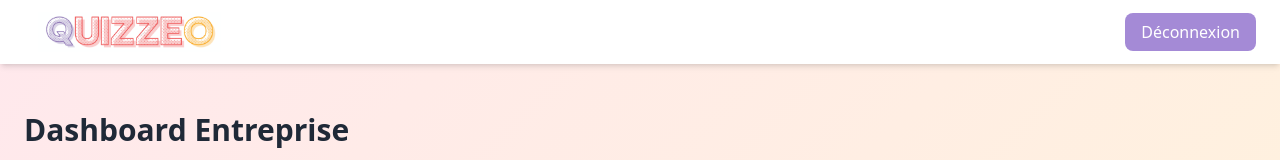
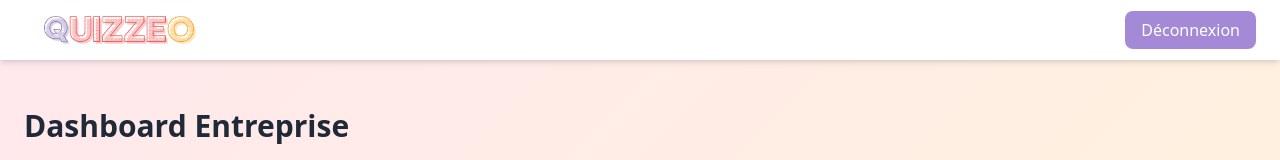
Before and after one commit to KOSAAKU/QUIZZ-PROJETWEB-IPSSI, a website: page public/dashbentreprise.html in a window 1280 px wide. Shown: the top 160 px of the page. Drawn offline with nearby package versions, Linux system fonts and the light colour scheme.

Commit message:
reduction logo

```diff
--- a/public/dashbentreprise.html
+++ b/public/dashbentreprise.html
@@ -4,7 +4,6 @@
     <meta charset="UTF-8">
     <meta name="viewport" content="width=device-width, initial-scale=1.0">
     <title>Dashboard Entreprise - Quizzeo</title>
-    <!-- Tailwind CSS CDN -->
     <script src="https://cdn.tailwindcss.com"></script>
     <link rel="stylesheet" href="/assets/css/style.css">
 </head>
@@ -12,7 +11,7 @@
 
     <header class="bg-white shadow-md">
         <nav class="container mx-auto px-6 py-3 flex justify-between items-center">
-            <a href="/" class="text-2xl font-bold text-gray-800"> <img class="h-10" src="/assets/img/img1.png" alt=""> </a>
+            <a href="/" class="text-2xl font-bold text-gray-800"> <img class="h-9" src="/assets/img/img1.png" alt=""> </a>
             <div>
                 <a href="/logout.html" class="px-4 py-2 leading-none rounded-lg btn-secondary text-white">Déconnexion</a>
             </div>
@@ -21,7 +20,6 @@
 
     <main class="container mx-auto px-6 py-12">
         <h1 class="text-3xl font-bold text-gray-800 mb-6">Dashboard Entreprise</h1>
-            <!-- Section Création de Quiz -->
             <div class="bg-white rounded-lg shadow-lg p-6">
                 <h2 class="text-2xl font-bold text-gray-800 mb-4">Création de Quiz</h2>
                 <a href="/quizz/create" class="btn-primary w-full py-2 rounded-lg text-center inline-block">Créer un nouveau quiz</a>
@@ -36,7 +34,6 @@
                             </tr>
                         </thead>
                         <tbody>
-                            <!-- Quiz rows here -->
                         </tbody>
                     </table>
                 </div>
@@ -44,7 +41,6 @@
 
             <br />
 
-             <!-- Section Statistiques -->
             <div class="bg-white rounded-lg shadow-lg p-6 lg:col-span-2">
                 <h2 class="text-2xl font-bold text-gray-800 mb-4">Statistiques</h2>
                 <div class="grid grid-cols-1 md:grid-cols-4 gap-4 text-center">
```
